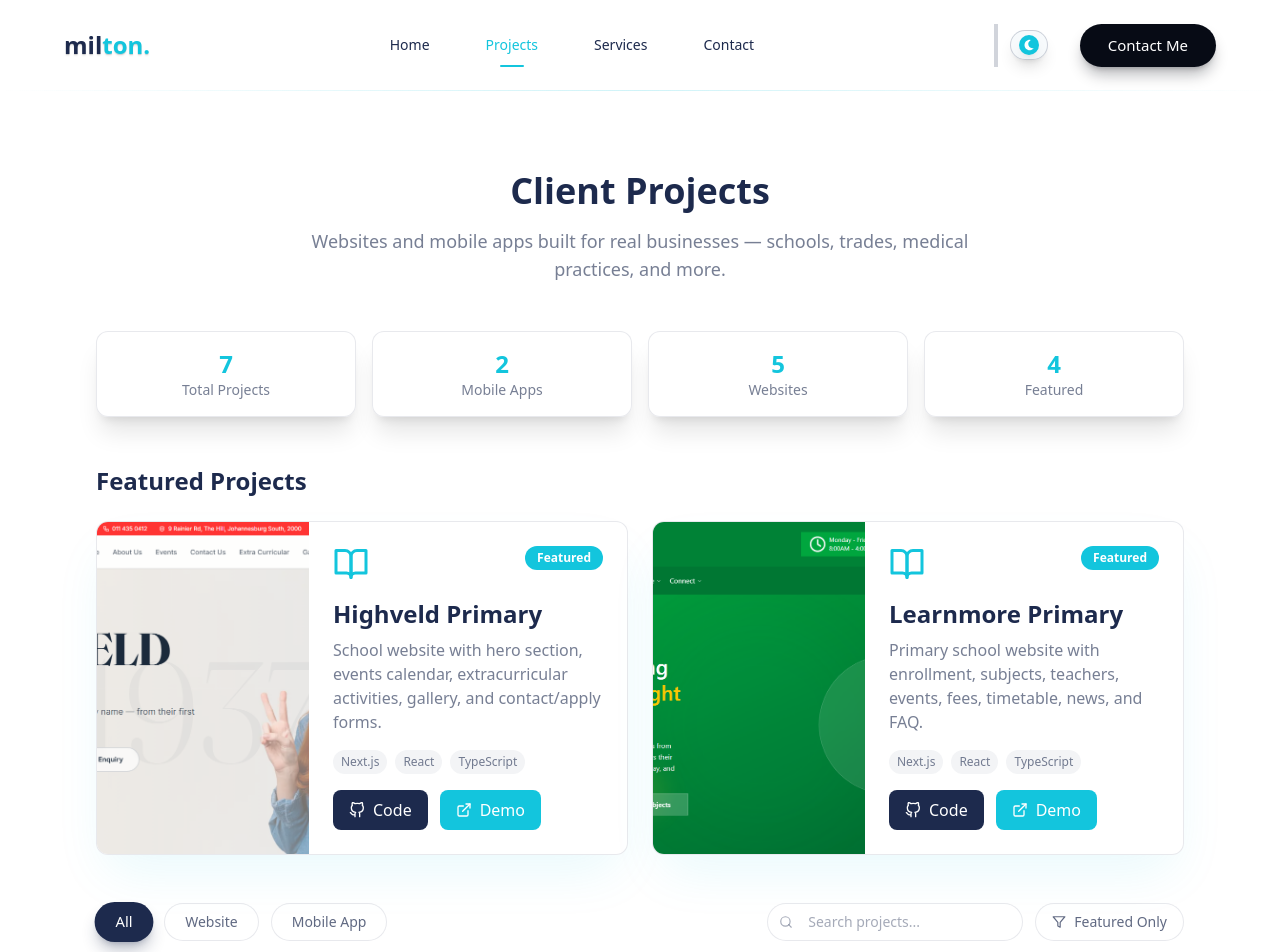
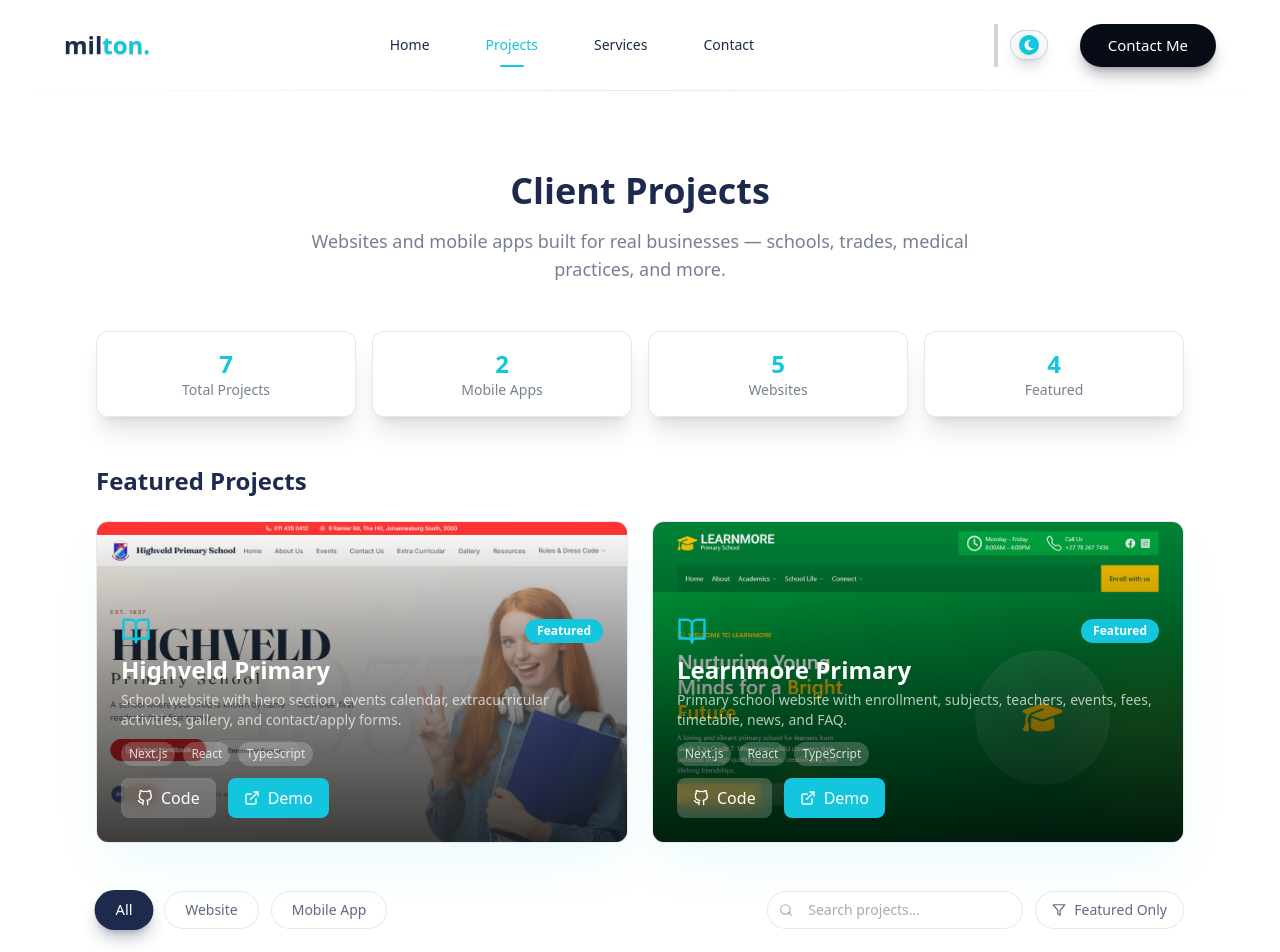
Before and after one commit to Kummirai/react-components, a Next.js app: page /projects in a window 1280 px wide. Shown: the top 952 px of the page. Built offline with nearby package versions, Linux system fonts and the light colour scheme.

Commit message:
feat: enhance ProjectsPage layout and styling for improved visual appeal

```diff
--- a/app/projects/page.jsx
+++ b/app/projects/page.jsx
@@ -195,30 +195,29 @@ export default function ProjectsPage() {
                   className="group relative rounded-xl overflow-hidden bg-white/60 dark:bg-[#070b15]/80 border border-navy/10 dark:border-light/10 shadow-2xl shadow-cyan/10 transition-all duration-500 hover:scale-[1.02]"
                 >
                   <div className="absolute -inset-0.5 rounded-xl bg-cyan opacity-0 group-hover:opacity-30 blur-xl transition-opacity duration-500 -z-10"></div>
-                  <div className="flex flex-col sm:flex-row">
-                    <div className="sm:w-2/5 h-48 sm:h-auto overflow-hidden">
-                      <img
-                        src={project.image}
-                        alt={project.title}
-                        className="h-full w-full object-cover transition-transform duration-500 group-hover:scale-110"
-                      />
-                    </div>
-                    <div className="flex-1 p-6">
-                      <div className="flex items-start justify-between mb-4">
-                        <div className="text-4xl text-cyan">{project.icon}</div>
+                  <div className="relative h-80 overflow-hidden">
+                    <img
+                      src={project.image}
+                      alt={project.title}
+                      className="absolute inset-0 h-full w-full object-cover transition-transform duration-500 group-hover:scale-110"
+                    />
+                    <div className="absolute inset-0 bg-gradient-to-t from-black/75 via-black/40 to-transparent" />
+                    <div className="relative z-10 flex flex-col justify-end h-full p-6">
+                      <div className="flex items-center justify-between mb-2">
+                        <div className="text-3xl text-cyan">{project.icon}</div>
                         <span className="px-3 py-1 text-xs font-semibold rounded-full bg-cyan text-white">
                           Featured
                         </span>
                       </div>
-                      <h3 className="text-2xl font-semibold text-navy dark:text-light mb-2">
+                      <h3 className="text-2xl font-semibold text-white mb-1">
                         {project.title}
                       </h3>
-                      <p className="text-navy/60 dark:text-light/60 mb-4">{project.description}</p>
-                      <div className="flex flex-wrap gap-2 mb-4">
+                      <p className="text-white/70 text-sm mb-3">{project.description}</p>
+                      <div className="flex flex-wrap gap-2 mb-3">
                         {project.techStack.slice(0, 3).map((tech, idx) => (
                           <span
                             key={idx}
-                            className="text-xs px-2 py-1 rounded-full bg-navy/5 dark:bg-light/5 text-navy/60 dark:text-light/60"
+                            className="text-xs px-2 py-1 rounded-full bg-white/20 text-white/80"
                           >
                             {tech}
                           </span>
@@ -228,7 +227,7 @@ export default function ProjectsPage() {
                         <Link
                           href={project.github}
                           target="_blank"
-                          className="flex items-center gap-2 px-4 py-2 rounded-lg bg-navy dark:bg-cyan text-white hover:bg-navy/90 dark:hover:bg-cyan/90 transition-all duration-300 hover:scale-105"
+                          className="flex items-center gap-2 px-4 py-2 rounded-lg bg-white/20 text-white hover:bg-white/30 transition-all duration-300 hover:scale-105 backdrop-blur-sm"
                         >
                           <FiGithub /> Code
                         </Link>
```
